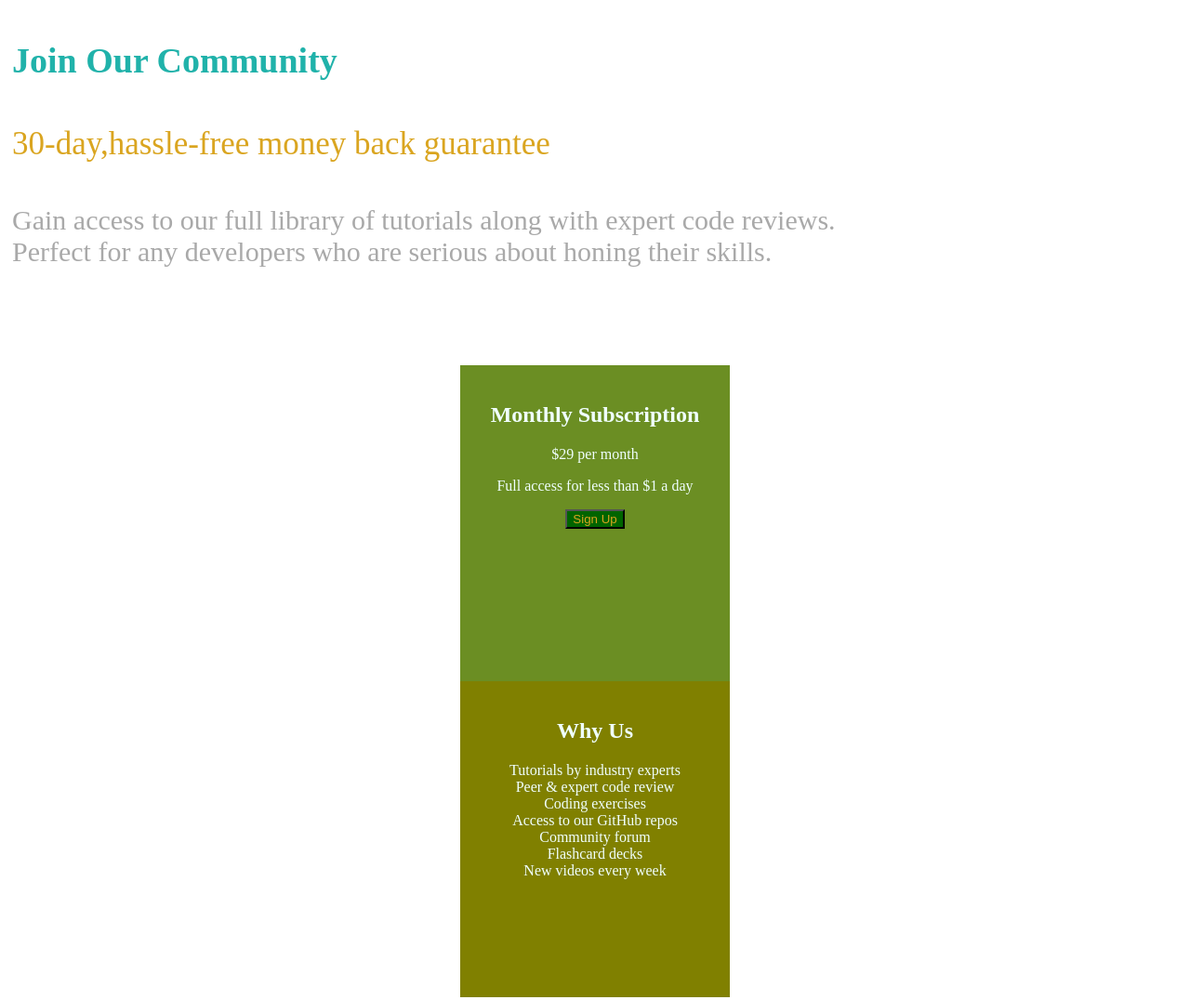
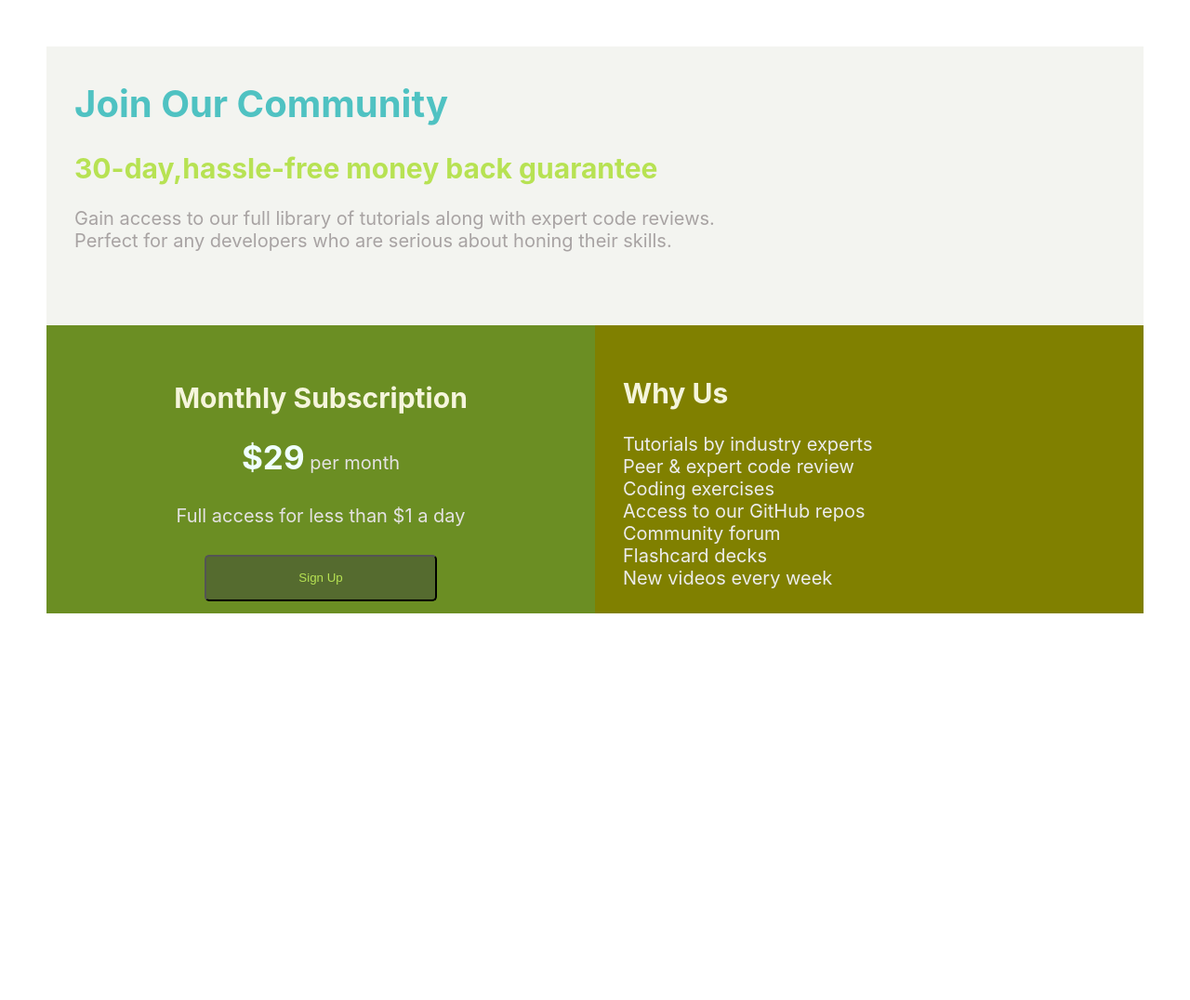
Before and after one commit to yshifa/web-page, a plain HTML site: page index.html in a window 1280 px wide. Shown: the whole page at 93% size. After the commit the page ends 800 px from the top, so only its background shows below. Drawn offline with Linux system fonts and the light colour scheme.

Commit message:
boxes are altered

```diff
--- a/index.html
+++ b/index.html
@@ -1,4 +1,4 @@
-<!DOCTYPE html>
+ <!DOCTYPE html>
 <html lang="en">
 <head>
     <meta charset="UTF-8">
@@ -8,24 +8,28 @@
     <link rel="stylesheet" href="style.css">
 </head>
 <body>
-    <h3>Join Our Community</h3>
-    <p id="minor">30-day,hassle-free money back guarantee</p>
-    <div>
-      <p id="major">Gain access to our full library of tutorials along with expert code reviews.<br>Perfect for any developers who are serious about honing their skills.</p>
+    <div class="wrapper">
+        <div class="container-1">
+        <div class="box-1">
+    <h1>Join Our Community</h1>
+    <h2>30-day,hassle-free money back guarantee</h2>
+      <p>Gain access to our full library of tutorials along with expert code reviews.<br>Perfect for any developers who are serious about honing their skills.</p>
     </div>
-<div class="wrapper">
- <section>
-     <div class="box-1">
-         <h1 style="color: azure;">Monthly Subscription</h1>
-         <p style="color: azure;">$29 per month</p>
-         <p style="color: azure;">Full access for less than $1 a day</p>
+    </div>
+<div class="container-2">
+     <div class="box-2">
+         <h2>Monthly Subscription</h2>
+         <p><span style="font-weight: bold; font-size: 35px; color: azure;"> $29</span> per month</p>
+         <p>Full access for less than $1 a day</p>
          <input type="button" value="Sign Up">
      </div>
-     <div class="box-2">
-         <h1 style="color: azure;">Why Us</h1>
-         <p style="color: azure;">Tutorials by industry experts<br>Peer & expert code review<br>Coding exercises<br>Access to our GitHub repos<br>Community forum<br>Flashcard decks<br>New videos every week</p>
+</div>
+      <div class="container-3">
+     <div class="box-3">
+         <h2>Why Us</h2>
+         <p>Tutorials by industry experts<br>Peer & expert code review<br>Coding exercises<br>Access to our GitHub repos<br>Community forum<br>Flashcard decks<br>New videos every week</p>
      </div>
-    </section>
+    </div>
 </div>
 </body>
 </html>
--- a/style.css
+++ b/style.css
@@ -1,54 +1,85 @@
-h3{
-    padding: 5px;
-    color: lightseagreen;
-    font-size: 38px;
+body{
+    font-family: Libre -apple-system, BlinkMacSystemFont, 'Segoe UI', Roboto, Oxygen, Ubuntu, Cantarell, 'Open Sans', 'Helvetica Neue', sans-serif;
+    margin: 50px;
+    max-width: 1440px;
+    font-size: 20px;
 }
 
-#minor{
-    padding: 5px;
-    color: goldenrod;
-    font-size: 35px;
-}
+/* .wrapper{
+    border-radius: 10px 10px 5px black;
+} */
 
-#major{
-    padding: 5px;
-    color: darkgrey;
-    font-size: 30px;
-}
-
-.wrapper{
-    width: 100px;
-    padding: 0px;
-    margin: 100px auto;
-     background-color: #ddd;
-    display: flex;
-    flex-direction: row;
-    justify-content: center;
+.container-1{
+    background-color: rgba(242, 243,239, 0.918);
+    height: 300px;
 }
 
 .box-1{
-    padding: 20px;
-    text-align: center;
-    float: left;
-    width: 250px;
-    height: 300px;
-    background:olivedrab;
-    margin: 0px 10px;
+    margin: 20px;
+    padding: 10px;
 }
 
-.box-1 input{
+.box-1 h1{
+    color: rgb(79, 194, 194);
+}
+
+.box-1 h2{
+    color:rgb(183, 226, 83);
+}
+
+.box-1 p{
+    color: rgb(168, 163, 163);
+}
+
+.container-2{
+    background-color: olivedrab;
+    height: 310px;
+    width: 50%;
+    float: left;
     text-align: center;
-    color: goldenrod;
-    background-color: darkgreen;
 }
 
 .box-2{
+    margin: 20px;
+    padding: 10px
+}
+
+.box-2 h2{
+    color: beige;
+    padding-top: 5px;
+}
+
+.box-2 p{
+    padding-bottom: 10px;
+    color: rgb(228, 226, 226);
+}
+
+input{
     width: 250px;
-    height: 300px;
-    padding: 20px;
-    text-align: center;
-    background:olive;
+    height: 50px;
+    border-radius: 5px ;
+    background-color: darkolivegreen;
+    color:rgb(183, 226, 83);
+    margin: auto;
+}
+
+.container-3{
+    background-color: olive;
+    height: 310px;
+    width: 50%;
     float: right;
-    margin: 0px 10px;
+    /* text-align: center; */
+}
 
+.box-3{
+    margin: 20px;
+    padding: 10px;
 }
+
+.box-3 h2{
+    color: beige;
+}
+
+.box-3 p{
+    color: rgb(236, 236, 236);
+}
```
